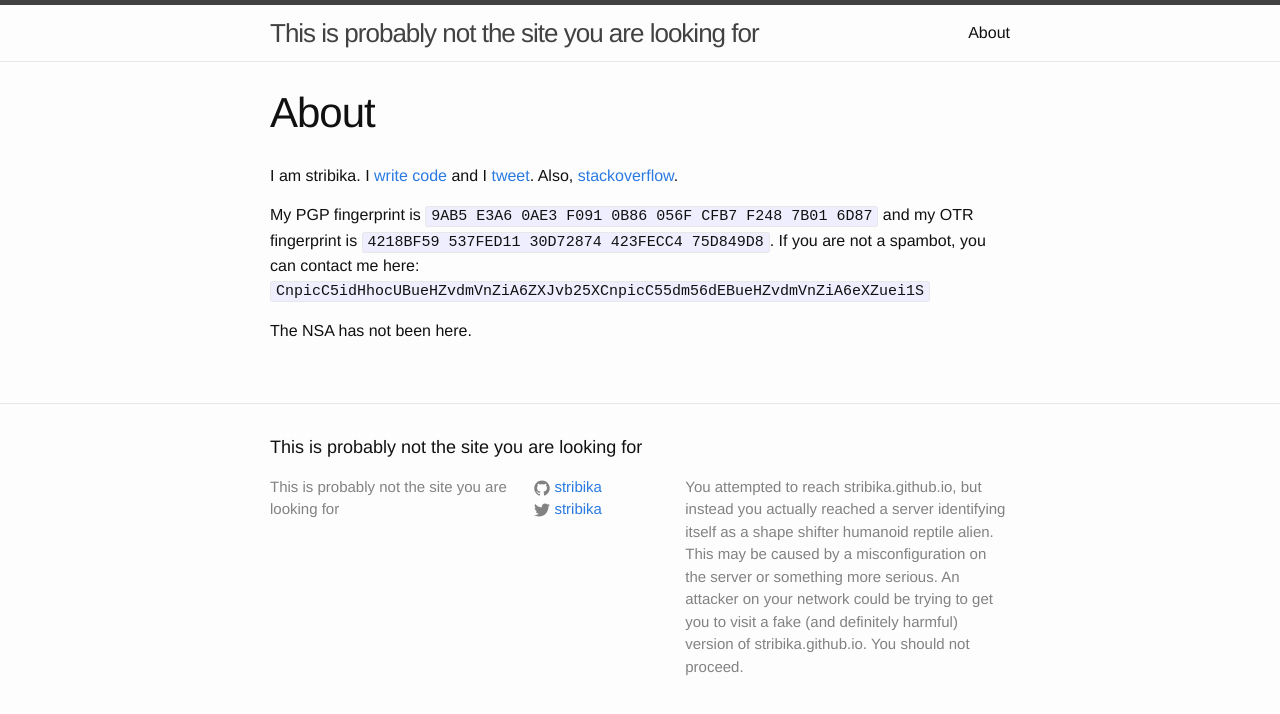
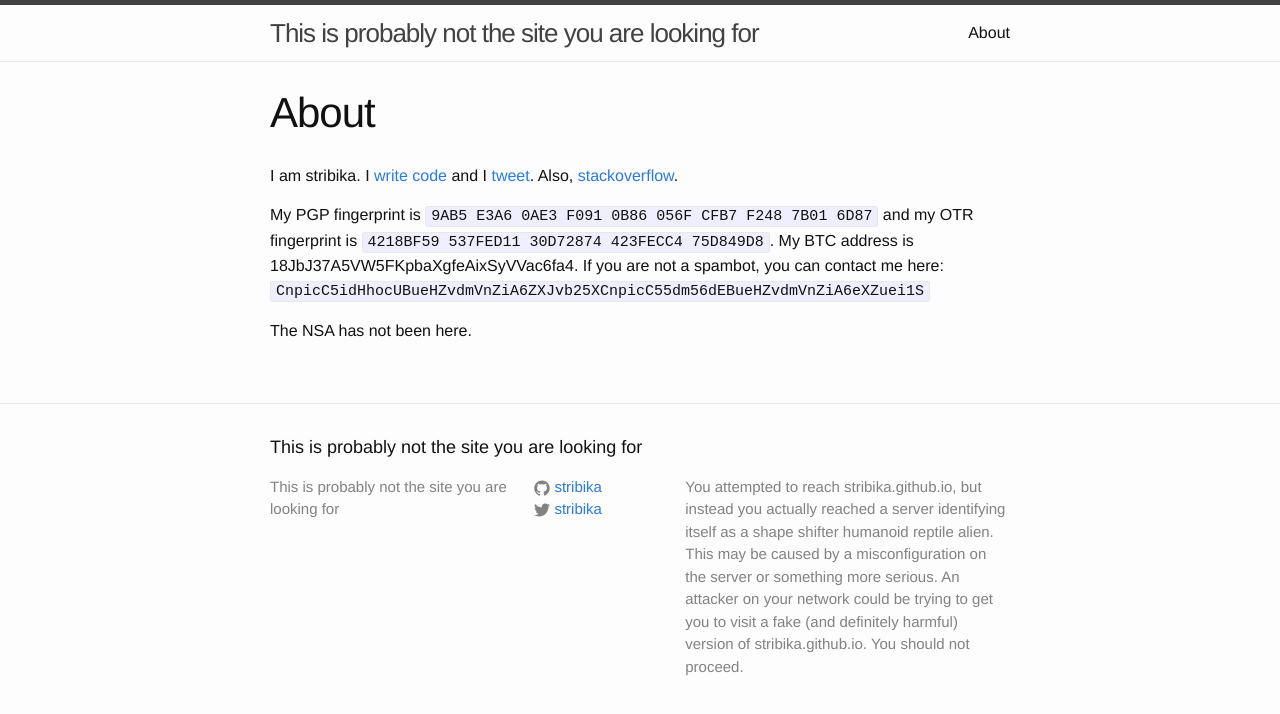
Before and after one commit to stribika/stribika.github.io, a Jekyll site: the page built from about.md, in a window 1280 px wide. Shown: the top 714 px of the page. Built offline with Jekyll 4.4.1, drawn with Linux system fonts in a browser that asks for light colours.

Commit message:
Update About page.

```diff
--- a/about.md
+++ b/about.md
@@ -9,6 +9,7 @@ I [write code](https://github.com/stribika) and I [tweet](https://twitter.com/st
 Also, [stackoverflow](https://stackoverflow.com/users/128514/stribika).
 
 My PGP fingerprint is <code>9AB5 E3A6 0AE3 F091 0B86  056F CFB7 F248 7B01 6D87</code> and my OTR fingerprint is <code>4218BF59 537FED11 30D72874 423FECC4 75D849D8</code>.
+My BTC address is 18JbJ37A5VW5FKpbaXgfeAixSyVVac6fa4.
 If you are not a spambot, you can contact me here: <code>CnpicC5idHhocUBueHZvdmVnZiA6ZXJvb25XCnpicC55dm56dEBueHZvdmVnZiA6eXZuei1S</code>
 
 The NSA has not been here.
```
